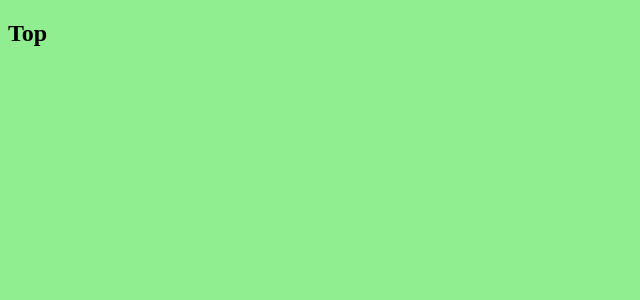
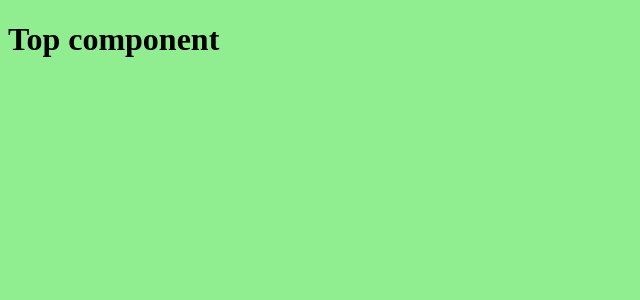
Before and after one commit to coatceatl/inventory, a React app: page / in a window 1280 px wide. Shown: the top 300 px of the page, without its empty margins (0-640 px from the left). Built offline with nearby package versions, Linux system fonts and the light colour scheme.

Commit message:
added and imported component Top

```diff
--- a/src/components/App.jsx
+++ b/src/components/App.jsx
@@ -1,9 +1,7 @@
 import React from 'react';
 import { BrowserRouter, Route, Link } from 'react-router-dom';
 
-const Top = () => <h2>Top</h2>
-const Top2 = () => <h2>Top2</h2>
-const Menu = () => <h2>Menu</h2>
+import Top from './Top.jsx';
 
 const App = () => {
   return (
--- /dev/null
+++ b/src/components/Top.jsx
@@ -0,0 +1,9 @@
+import React from 'react';
+
+const Top = () => {
+  return (
+    <h1>Top component</h1>
+  )
+}
+
+export default Top
```
Also changed, not shown: 1 other file (tests, documents, lock files or other folders).
